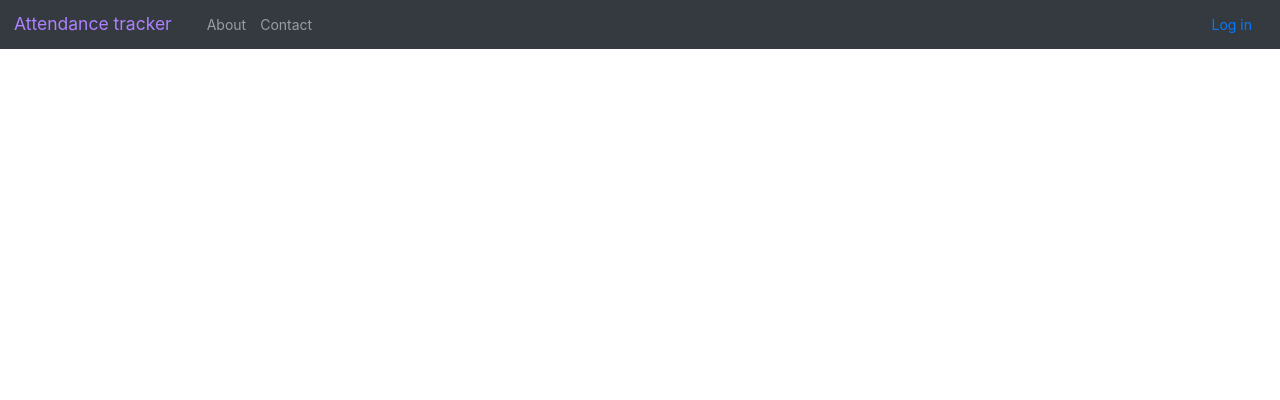
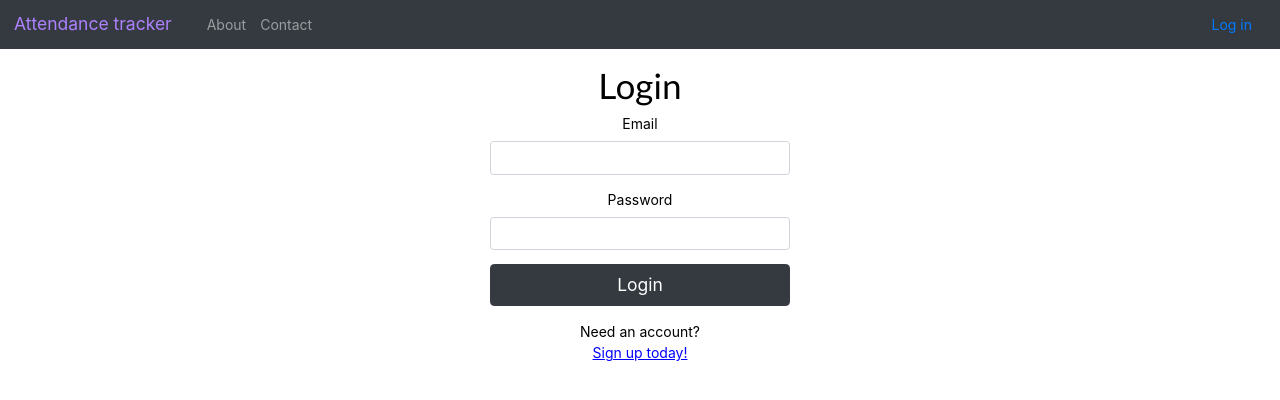
Before and after one commit to Moe82/TTP-Capstone-Front-End, a React (Create React App) app: page /course/upload/1 in a window 1280 px wide. Shown: the top 400 px of the page. Built offline with nearby package versions, Linux system fonts and the light colour scheme; no server answers.

Commit message:
Display login component as fallback

```diff
--- a/src/components/routes/RoutesView.jsx
+++ b/src/components/routes/RoutesView.jsx
@@ -29,7 +29,7 @@ const RoutesView = (props) => {
         </Switch>
       )}
       {/* Displays our Login component as a fallback */}
-      {/* <Route component={Login} /> */}
+      <Route component={Login} />
     </Switch>
   );
 }
```
Also changed, not shown: 1 other file (tests, documents, lock files or other folders).
